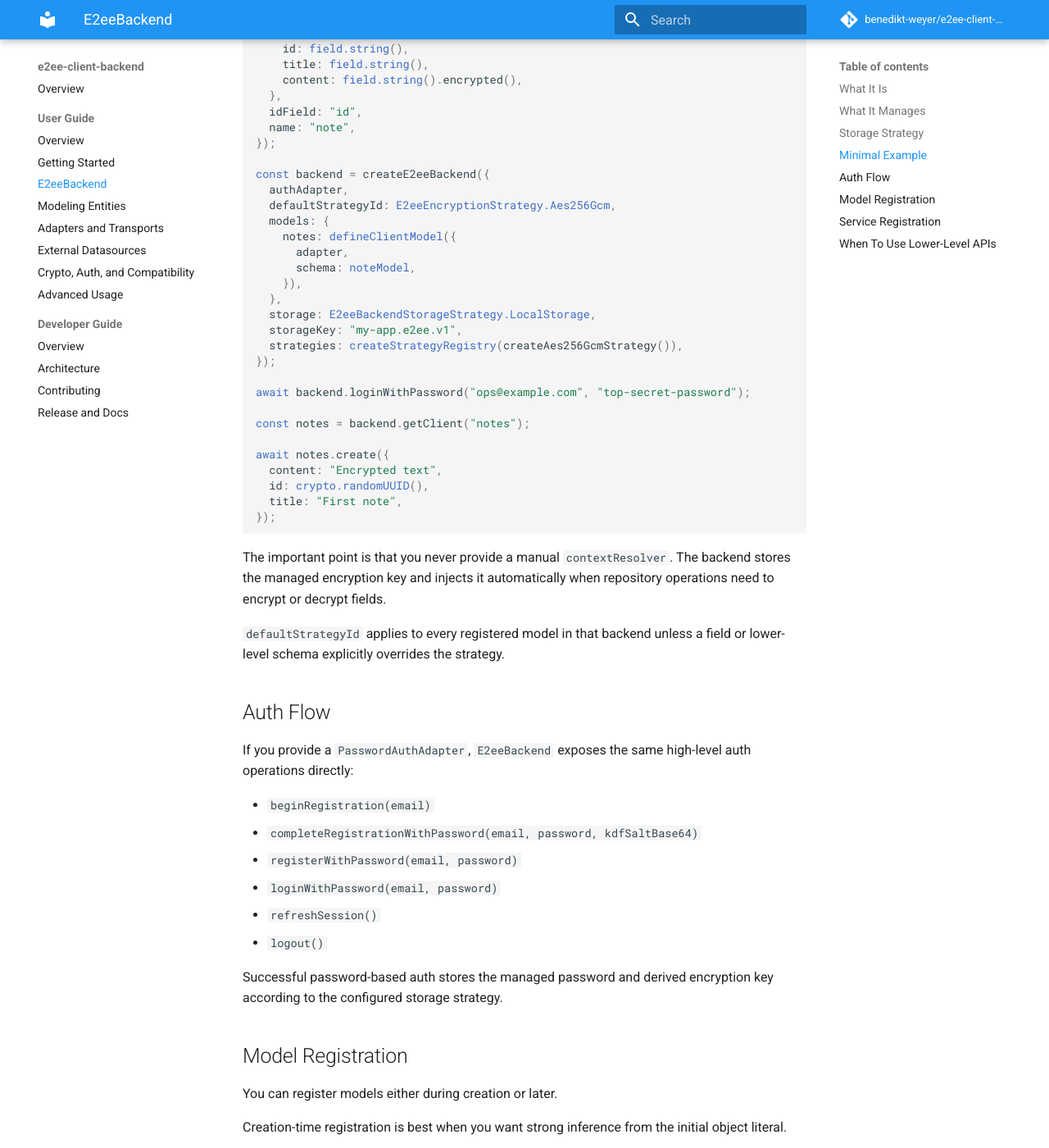
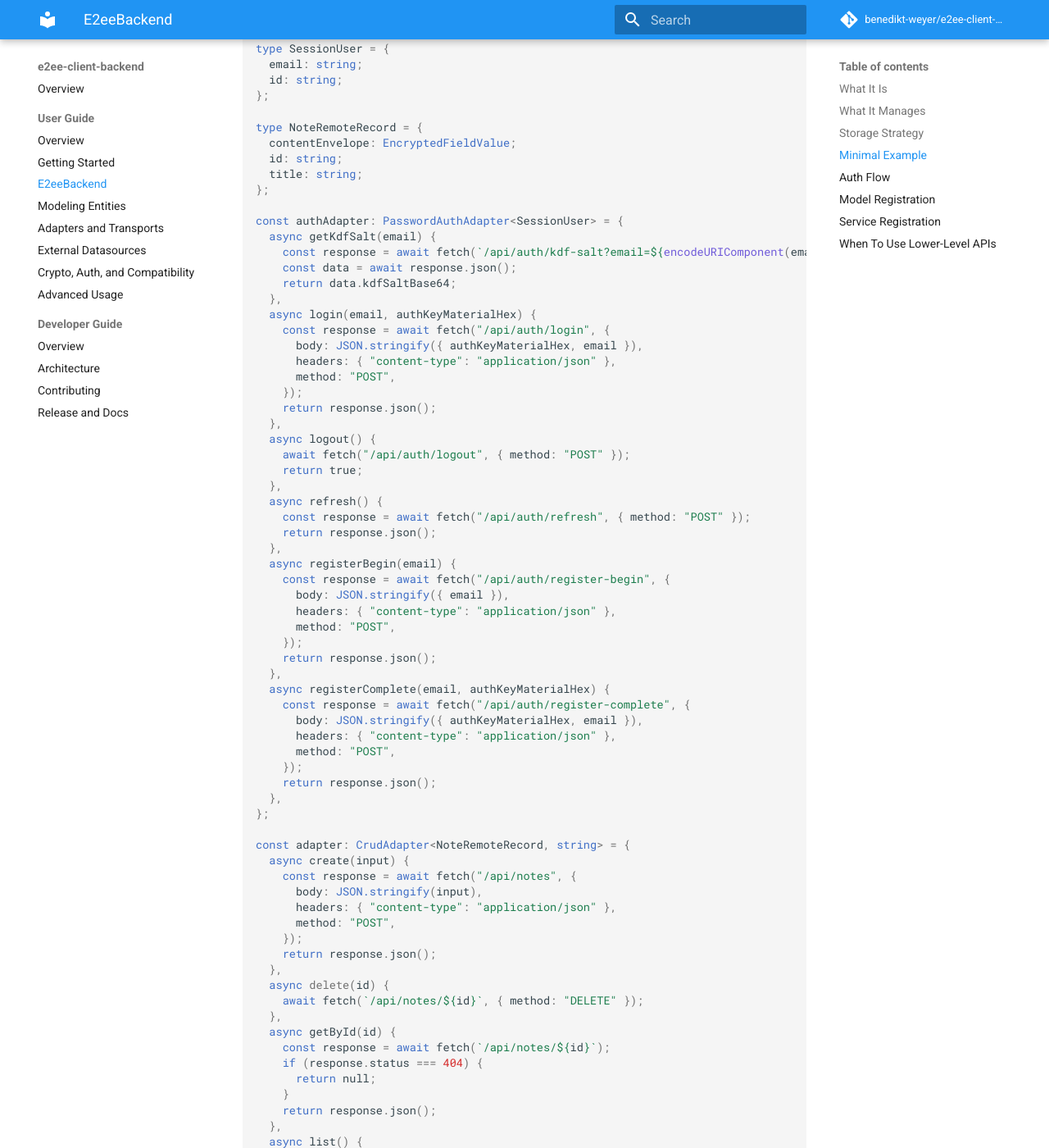
Before and after one commit to benedikt-weyer/e2ee-client-backend, an MkDocs documentation site: the page built from docs/user/e2ee-backend.md, in a window 1280 px wide and 1400 px high, scrolled down 1586 px. Shown: the whole window at 82% size. Built offline with MkDocs 1.6.1 and Material for MkDocs 9.7.7, drawn with Linux system fonts in a browser that asks for light colours; comment, search, counter and statistics services are not loaded; some of the changed text lies outside the part shown.

Commit message:
feat: add auth and CRUD adapters for session and note management in documentation

````diff
--- a/docs/user/e2ee-backend.md
+++ b/docs/user/e2ee-backend.md
@@ -43,8 +43,11 @@ The package default is local storage.
 
 ```ts
 import {
+  type CrudAdapter,
   E2eeEncryptionStrategy,
   E2eeBackendStorageStrategy,
+  type EncryptedFieldValue,
+  type PasswordAuthAdapter,
   createAes256GcmStrategy,
   createE2eeBackend,
   createStrategyRegistry,
@@ -52,6 +55,90 @@ import {
   defineEntityModel,
   field,
 } from "e2ee-client-backend";
+
+type SessionUser = {
+  email: string;
+  id: string;
+};
+
+type NoteRemoteRecord = {
+  contentEnvelope: EncryptedFieldValue;
+  id: string;
+  title: string;
+};
+
+const authAdapter: PasswordAuthAdapter<SessionUser> = {
+  async getKdfSalt(email) {
+    const response = await fetch(`/api/auth/kdf-salt?email=${encodeURIComponent(email)}`);
+    const data = await response.json();
+    return data.kdfSaltBase64;
+  },
+  async login(email, authKeyMaterialHex) {
+    const response = await fetch("/api/auth/login", {
+      body: JSON.stringify({ authKeyMaterialHex, email }),
+      headers: { "content-type": "application/json" },
+      method: "POST",
+    });
+    return response.json();
+  },
+  async logout() {
+    await fetch("/api/auth/logout", { method: "POST" });
+    return true;
+  },
+  async refresh() {
+    const response = await fetch("/api/auth/refresh", { method: "POST" });
+    return response.json();
+  },
+  async registerBegin(email) {
+    const response = await fetch("/api/auth/register-begin", {
+      body: JSON.stringify({ email }),
+      headers: { "content-type": "application/json" },
+      method: "POST",
+    });
+    return response.json();
+  },
+  async registerComplete(email, authKeyMaterialHex) {
+    const response = await fetch("/api/auth/register-complete", {
+      body: JSON.stringify({ authKeyMaterialHex, email }),
+      headers: { "content-type": "application/json" },
+      method: "POST",
+    });
+    return response.json();
+  },
+};
+
+const adapter: CrudAdapter<NoteRemoteRecord, string> = {
+  async create(input) {
+    const response = await fetch("/api/notes", {
+      body: JSON.stringify(input),
+      headers: { "content-type": "application/json" },
+      method: "POST",
+    });
+    return response.json();
+  },
+  async delete(id) {
+    await fetch(`/api/notes/${id}`, { method: "DELETE" });
+  },
+  async getById(id) {
+    const response = await fetch(`/api/notes/${id}`);
+    if (response.status === 404) {
+      return null;
+    }
+    return response.json();
+  },
+  async list() {
+    const response = await fetch("/api/notes");
+    return response.json();
+  },
+  async update(id, input) {
+    const response = await fetch(`/api/notes/${id}`, {
+      body: JSON.stringify(input),
+      headers: { "content-type": "application/json" },
+      method: "PUT",
+    });
+    return response.json();
+  },
+};
 
 const noteModel = defineEntityModel({
   cacheCollection: "notes",
@@ -90,6 +177,8 @@ await notes.create({
 ```
 
 The important point is that you never provide a manual `contextResolver`. The backend stores the managed encryption key and injects it automatically when repository operations need to encrypt or decrypt fields.
+
+In other words, `authAdapter` and `adapter` are application code. `authAdapter` connects password auth to your backend, and `adapter` connects CRUD operations for one model to your API.
 
 `defaultStrategyId` applies to every registered model in that backend unless a field or lower-level schema explicitly overrides the strategy.
 
````
Also changed, not shown: README.md (+89 -0 lines), docs/user/getting-started.md (+89 -0 lines).
